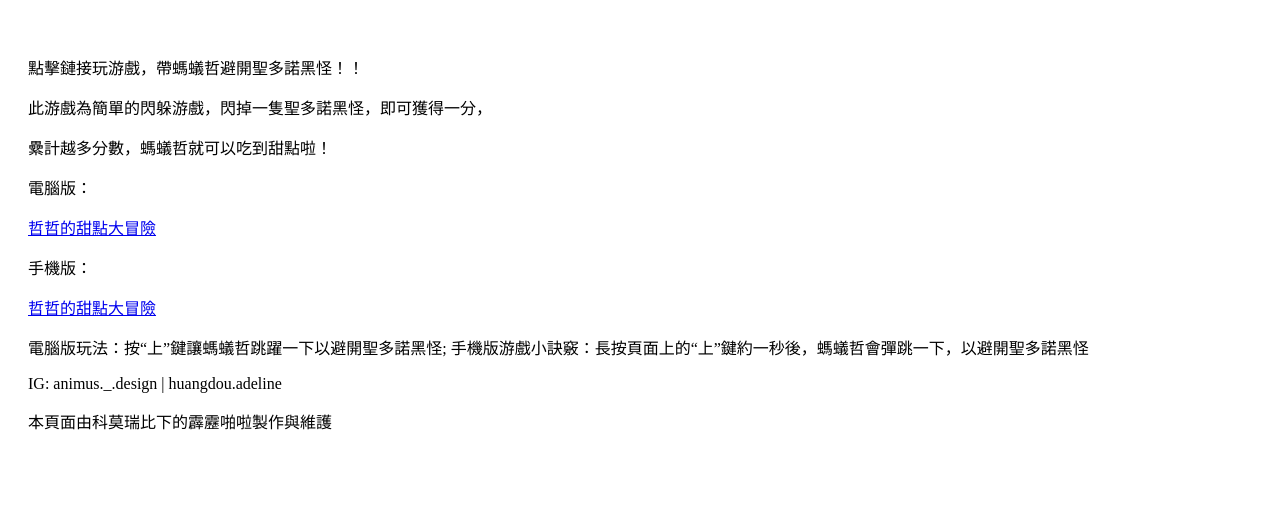
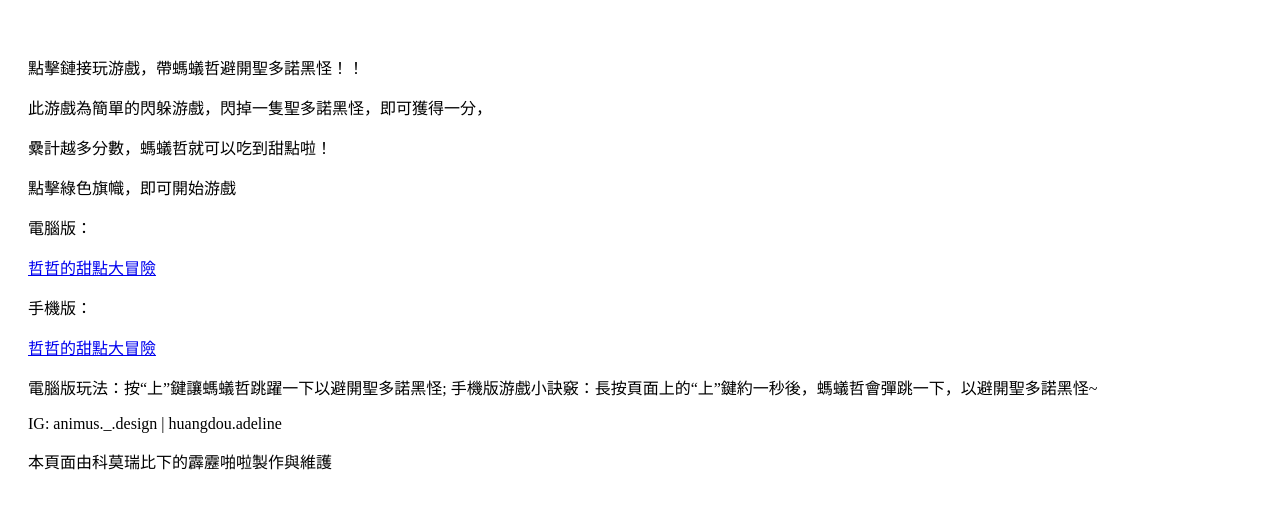
Before and after one commit to Adeline6692/Zhe, a plain HTML site: page index.html in a window 1280 px wide. Shown: the part 1184-1693 px from the top of the page. Before the commit the page ends 1661 px from the top, so only its background shows below. Drawn offline with Linux system fonts and the light colour scheme.

Commit message:
Update index.html

```diff
--- a/index.html
+++ b/index.html
@@ -16,11 +16,12 @@
     <p>點擊鏈接玩游戲，帶螞蟻哲避開聖多諾黑怪！！</p>
     <p>此游戲為簡單的閃躲游戲，閃掉一隻聖多諾黑怪，即可獲得一分，</p>
     <p>纍計越多分數，螞蟻哲就可以吃到甜點啦！</p>
+    <p>點擊綠色旗幟，即可開始游戲</p>
     <p>電腦版：</p>
     <a href="https://scratch.mit.edu/projects/1123414990" allowfullscreen> 哲哲的甜點大冒險</a>
     <p>手機版：</p>
     <a href="https://scratchgo.app/webplayer.html#1123414990" allowfullscreen> 哲哲的甜點大冒險</a>
-    <p>電腦版玩法：按“上”鍵讓螞蟻哲跳躍一下以避開聖多諾黑怪; 手機版游戲小訣竅：長按頁面上的“上”鍵約一秒後，螞蟻哲會彈跳一下，以避開聖多諾黑怪</p>
+    <p>電腦版玩法：按“上”鍵讓螞蟻哲跳躍一下以避開聖多諾黑怪; 手機版游戲小訣竅：長按頁面上的“上”鍵約一秒後，螞蟻哲會彈跳一下，以避開聖多諾黑怪~</p>
     </footer>
     <p>IG: animus._.design | huangdou.adeline</p>
     <p>本頁面由科莫瑞比下的霹靂啪啦製作與維護</p>
```
